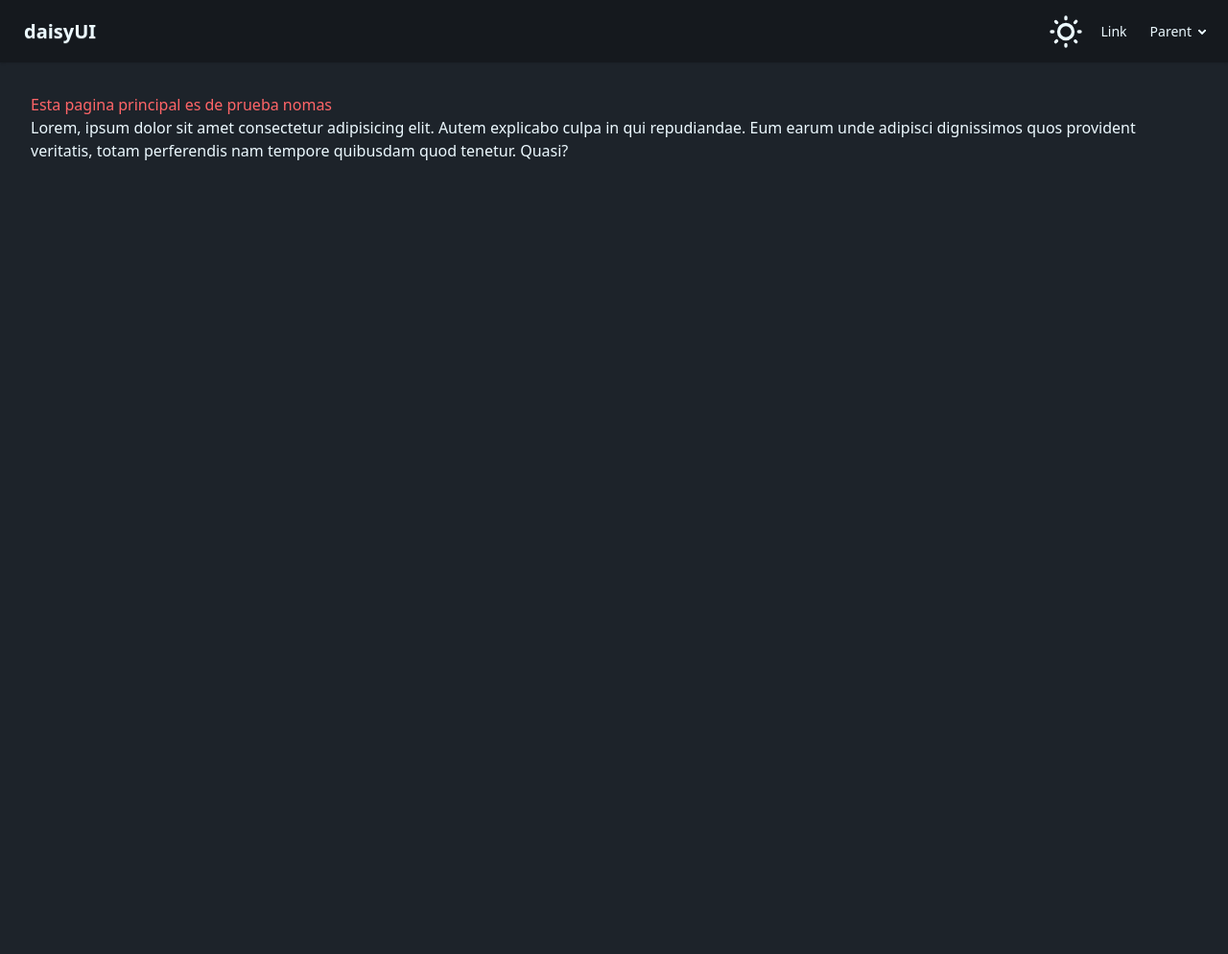
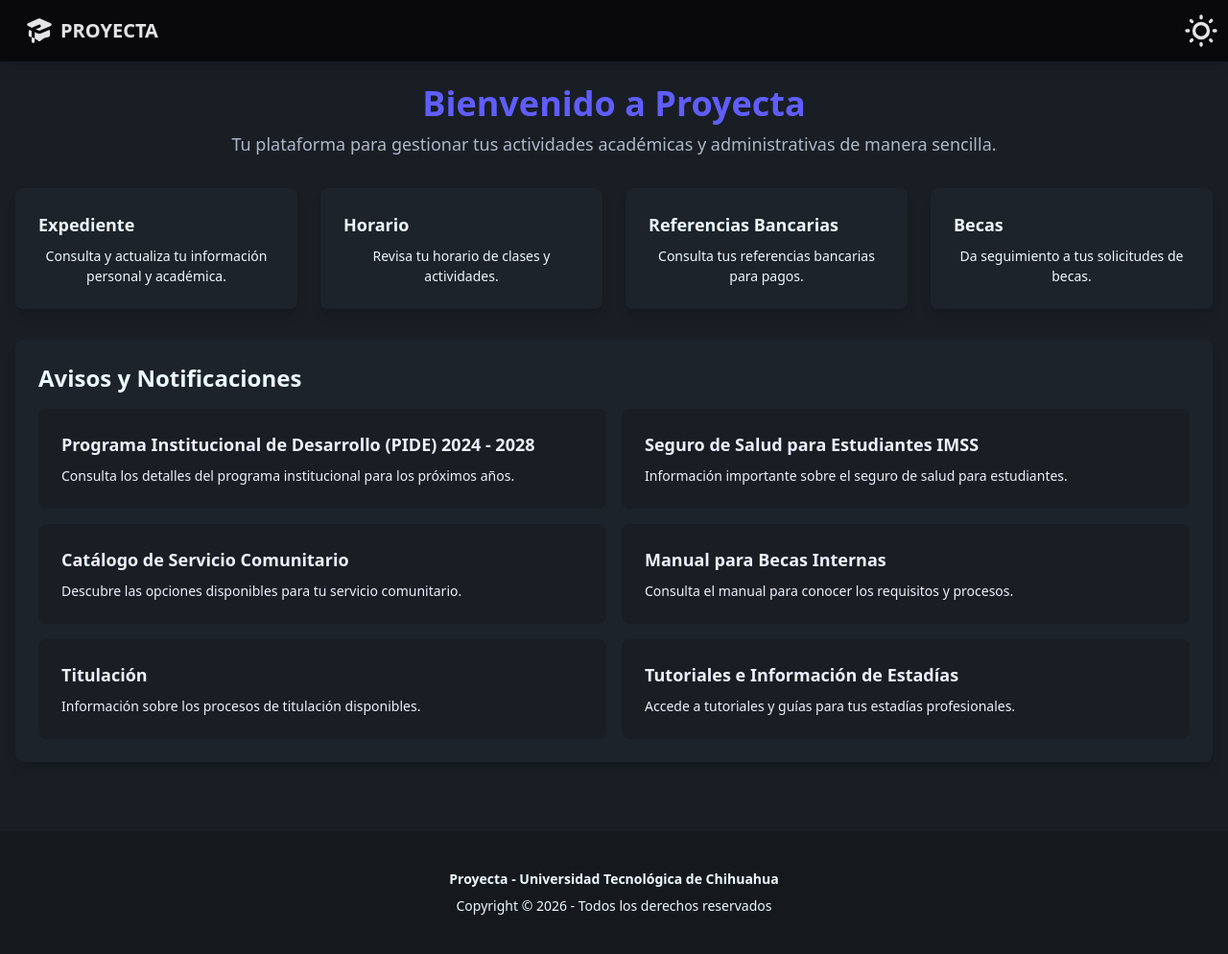
Before and after one commit to JossPolanco/redesign_proyecta_platform, a website: page index.html in a window 1280 px wide. Shown: the whole page at 96% size. Before the commit the page ends 800 px from the top, so only its background shows below. Drawn offline with Linux system fonts and the light colour scheme.

Commit message:
add index

```diff
--- a/index.html
+++ b/index.html
@@ -1,69 +1,140 @@
-<!DOCTYPE html>
+<!doctype html>
 <html lang="es" data-theme="dark">
-
   <head>
-    <meta charset="UTF-8">
-    <meta name="viewport" content="width=device-width, initial-scale=1.0">
-    <title>Proyecta</title>
-    <link rel="stylesheet" href="/public/output.css">
+    <meta charset="UTF-8" />
+    <meta name="viewport" content="width=device-width, initial-scale=1.0" />
+    <title>Proyecta - Inicio</title>
+    <link rel="stylesheet" href="/public/output.css" />
   </head>
 
-<body>
-    <header class="">
-        <div class="navbar bg-base-300 shadow-sm">
-            <div class="flex-1">
-                <a class="btn btn-ghost text-xl">daisyUI</a>
+  <body class="bg-base-200">
+    <!-- Navbar -->
+    <header class="navbar bg-neutral text-neutral-content shadow-lg sticky top-0 z-50">
+      <div class="navbar-start">
+        <a class="btn btn-ghost normal-case text-xl font-bold">
+          <svg class="w-8 h-8" fill="currentColor" viewBox="0 0 20 20">
+            <path
+              d="M10.394 2.08a1 1 0 00-.788 0l-7 3a1 1 0 000 1.84L5.25 8.051a.999.999 0 01.356-.257l4-1.714a1 1 0 11.788 1.838L7.667 9.088l1.94.831a1 1 0 00.787 0l7-3a1 1 0 000-1.838l-7-3zM3.31 9.397L5 10.12v4.102a8.969 8.969 0 00-1.05-.174 1 1 0 01-.89-.89 11.115 11.115 0 01.25-3.762zM9.3 16.573A9.026 9.026 0 007 14.935v-3.957l1.818.78a3 3 0 002.364 0l5.508-2.361a11.026 11.026 0 01.25 3.762 1 1 0 01-.89.89 8.968 8.968 0 00-5.35 2.524 1 1 0 01-1.4 0zM6 18a1 1 0 001-1v-2.065a8.935 8.935 0 00-2-.712V17a1 1 0 001 1z"
+            />
+          </svg>
+          PROYECTA
+        </a>
       </div>
-            <label class="swap swap-rotate" id="theme">
-                <!-- this hidden checkbox controls the state -->
+
+      <label class="swap swap-rotate navbar-end" id="theme">
         <input type="checkbox" class="theme-controller" value="" />
-
-                <!-- moon icon -->
         <svg class="swap-on h-10 w-10 fill-current" xmlns="http://www.w3.org/2000/svg" viewBox="0 0 24 24">
           <path
-                        d="M21.64,13a1,1,0,0,0-1.05-.14,8.05,8.05,0,0,1-3.37.73A8.15,8.15,0,0,1,9.08,5.49a8.59,8.59,0,0,1,.25-2A1,1,0,0,0,8,2.36,10.14,10.14,0,1,0,22,14.05,1,1,0,0,0,21.64,13Zm-9.5,6.69A8.14,8.14,0,0,1,7.08,5.22v.27A10.15,10.15,0,0,0,17.22,15.63a9.79,9.79,0,0,0,2.1-.22A8.11,8.11,0,0,1,12.14,19.73Z" />
+            d="M21.64,13a1,1,0,0,0-1.05-.14,8.05,8.05,0,0,1-3.37.73A8.15,8.15,0,0,1,9.08,5.49a8.59,8.59,0,0,1,.25-2A1,1,0,0,0,8,2.36,10.14,10.14,0,1,0,22,14.05,1,1,0,0,0,21.64,13Zm-9.5,6.69A8.14,8.14,0,0,1,7.08,5.22v.27A10.15,10.15,0,0,0,17.22,15.63a9.79,9.79,0,0,0,2.1-.22A8.11,8.11,0,0,1,12.14,19.73Z"
+          />
         </svg>
-
-                <!-- sun icon -->
         <svg class="swap-off h-10 w-10 fill-current" xmlns="http://www.w3.org/2000/svg" viewBox="0 0 24 24">
           <path
-                        d="M5.64,17l-.71.71a1,1,0,0,0,0,1.41,1,1,0,0,0,1.41,0l.71-.71A1,1,0,0,0,5.64,17ZM5,12a1,1,0,0,0-1-1H3a1,1,0,0,0,0,2H4A1,1,0,0,0,5,12Zm7-7a1,1,0,0,0,1-1V3a1,1,0,0,0-2,0V4A1,1,0,0,0,12,5ZM5.64,7.05a1,1,0,0,0,.7.29,1,1,0,0,0,.71-.29,1,1,0,0,0,0-1.41l-.71-.71A1,1,0,0,0,4.93,6.34Zm12,.29a1,1,0,0,0,.7-.29l.71-.71a1,1,0,1,0-1.41-1.41L17,5.64a1,1,0,0,0,0,1.41A1,1,0,0,0,17.66,7.34ZM21,11H20a1,1,0,0,0,0,2h1a1,1,0,0,0,0-2Zm-9,8a1,1,0,0,0-1,1v1a1,1,0,0,0,2,0V20A1,1,0,0,0,12,19ZM18.36,17A1,1,0,0,0,17,18.36l.71.71a1,1,0,0,0,1.41,0,1,1,0,0,0,0-1.41ZM12,6.5A5.5,5.5,0,1,0,17.5,12,5.51,5.51,0,0,0,12,6.5Zm0,9A3.5,3.5,0,1,1,15.5,12,3.5,3.5,0,0,1,12,15.5Z" />
+            d="M5.64,17l-.71.71a1,1,0,0,0,0,1.41,1,1,0,0,0,1.41,0l.71-.71A1,1,0,0,0,5.64,17ZM5,12a1,1,0,0,0-1-1H3a1,1,0,0,0,0,2H4A1,1,0,0,0,5,12Zm7-7a1,1,0,0,0,1-1V3a1,1,0,0,0-2,0V4A1,1,0,0,0,12,5ZM5.64,7.05a1,1,0,0,0,.7.29,1,1,0,0,0,.71-.29,1,1,0,0,0,0-1.41l-.71-.71A1,1,0,0,0,4.93,6.34Zm12,.29a1,1,0,0,0,.7-.29l.71-.71a1,1,0,1,0-1.41-1.41L17,5.64a1,1,0,0,0,0,1.41A1,1,0,0,0,17.66,7.34ZM21,11H20a1,1,0,0,0,0,2h1a1,1,0,0,0,0-2Zm-9,8a1,1,0,0,0-1,1v1a1,1,0,0,0,2,0V20A1,1,0,0,0,12,19ZM18.36,17A1,1,0,0,0,17,18.36l.71.71a1,1,0,0,0,1.41,0,1,1,0,0,0,0-1.41ZM12,6.5A5.5,5.5,0,1,0,17.5,12,5.51,5.51,0,0,0,12,6.5Zm0,9A3.5,3.5,0,1,1,15.5,12,3.5,3.5,0,0,1,12,15.5Z"
+          />
         </svg>
       </label>
-            <div class="flex-none">
-                <ul class="menu menu-horizontal px-1">
-                    <li><a>Link</a></li>
-                    <li>
-                        <details>
-                            <summary>Parent</summary>
-                            <ul class="bg-base-100 rounded-t-none p-2">
-                                <li><a href="expediente.html">Expediente</a></li>
-                                <li><a>Link 2</a></li>
-                            </ul>
-                        </details>
-                    </li>
-                </ul>
+    </header>
+
+    <!-- Main Content -->
+    <main class="container mx-auto px-4 py-6 max-w-7xl space-y-8">
+      <!-- Welcome Section -->
+      <section class="text-center">
+        <h1 class="text-4xl font-bold text-primary">Bienvenido a Proyecta</h1>
+        <p class="text-lg text-base-content/70 mt-2">Tu plataforma para gestionar tus actividades académicas y administrativas de manera sencilla.</p>
+      </section>
+
+      <!-- Quick Links Section -->
+      <section class="grid grid-cols-1 sm:grid-cols-2 lg:grid-cols-4 gap-6">
+        <a href="expediente.html" class="card bg-base-100 shadow-lg hover:shadow-xl transition">
+          <div class="card-body text-center">
+            <h2 class="card-title text-lg font-bold">Expediente</h2>
+            <p>Consulta y actualiza tu información personal y académica.</p>
+          </div>
+        </a>
+        <a href="horario.html" class="card bg-base-100 shadow-lg hover:shadow-xl transition">
+          <div class="card-body text-center">
+            <h2 class="card-title text-lg font-bold">Horario</h2>
+            <p>Revisa tu horario de clases y actividades.</p>
+          </div>
+        </a>
+        <a href="referenciasBancarias.html" class="card bg-base-100 shadow-lg hover:shadow-xl transition">
+          <div class="card-body text-center">
+            <h2 class="card-title text-lg font-bold">Referencias Bancarias</h2>
+            <p>Consulta tus referencias bancarias para pagos.</p>
+          </div>
+        </a>
+        <a href="seguimiento_becas.html" class="card bg-base-100 shadow-lg hover:shadow-xl transition">
+          <div class="card-body text-center">
+            <h2 class="card-title text-lg font-bold">Becas</h2>
+            <p>Da seguimiento a tus solicitudes de becas.</p>
+          </div>
+        </a>
+      </section>
+
+      <!-- Separador entre secciones -->
+      <div class="m-24"></div>
+
+      <!-- Announcements Section -->
+      <section class="bg-base-100 shadow-lg rounded-lg p-6">
+        <h2 class="text-2xl font-bold mb-4">Avisos y Notificaciones</h2>
+        <div class="grid grid-cols-1 md:grid-cols-2 gap-4">
+          <div class="card badge-ghost text-primary-content shadow-md">
+            <div class="card-body">
+              <h3 class="card-title">Programa Institucional de Desarrollo (PIDE) 2024 - 2028</h3>
+              <p>Consulta los detalles del programa institucional para los próximos años.</p>
             </div>
           </div>
-    </header>
-    <main class="px-8 pt-8">
-        <p class="text-red-400">Esta pagina principal es de prueba nomas</p>
-        <p>Lorem, ipsum dolor sit amet consectetur adipisicing elit. Autem explicabo culpa in qui repudiandae. Eum earum
-            unde adipisci dignissimos quos provident veritatis, totam perferendis nam tempore quibusdam quod tenetur.
-            Quasi?</p>
+          <div class="card badge-ghost text-primary-content shadow-md">
+            <div class="card-body">
+              <h3 class="card-title">Seguro de Salud para Estudiantes IMSS</h3>
+              <p>Información importante sobre el seguro de salud para estudiantes.</p>
+            </div>
+          </div>
+          <div class="card badge-ghost text-primary-content shadow-md">
+            <div class="card-body">
+              <h3 class="card-title">Catálogo de Servicio Comunitario</h3>
+              <p>Descubre las opciones disponibles para tu servicio comunitario.</p>
+            </div>
+          </div>
+          <div class="card badge-ghost text-primary-content shadow-md">
+            <div class="card-body">
+              <h3 class="card-title">Manual para Becas Internas</h3>
+              <p>Consulta el manual para conocer los requisitos y procesos.</p>
+            </div>
+          </div>
+          <div class="card badge-ghost text-primary-content shadow-md">
+            <div class="card-body">
+              <h3 class="card-title">Titulación</h3>
+              <p>Información sobre los procesos de titulación disponibles.</p>
+            </div>
+          </div>
+          <div class="card badge-ghost text-primary-content shadow-md">
+            <div class="card-body">
+              <h3 class="card-title">Tutoriales e Información de Estadías</h3>
+              <p>Accede a tutoriales y guías para tus estadías profesionales.</p>
+            </div>
+          </div>
+        </div>
+      </section>
     </main>
 
-</body>
-
-</html>
+    <!-- Footer -->
+    <footer class="footer footer-center p-10 bg-base-300 text-base-content mt-12">
+      <div>
+        <p class="font-bold">Proyecta - Universidad Tecnológica de Chihuahua</p>
+        <p>Copyright © 2026 - Todos los derechos reservados</p>
+      </div>
+    </footer>
 
     <script>
       const themeToggle = document.querySelector("#theme input.theme-controller");
       const htmlElement = document.documentElement;
 
-    themeToggle.addEventListener("change", function() {
+      themeToggle.addEventListener("change", function () {
         const newTheme = this.checked ? "dark" : "light";
-        console.log("cambia")
         htmlElement.setAttribute("data-theme", newTheme);
       });
     </script>
+  </body>
+</html>
```
Lines whose indentation alone changed are shown as unchanged.
